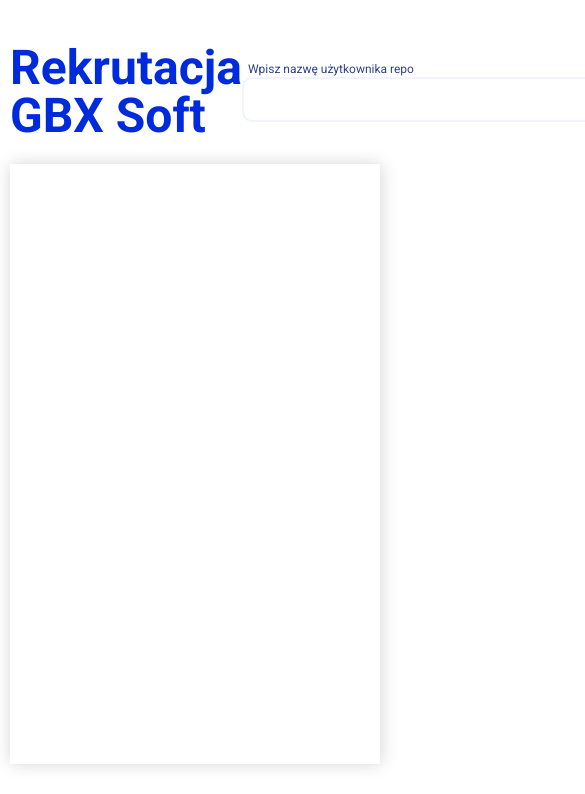
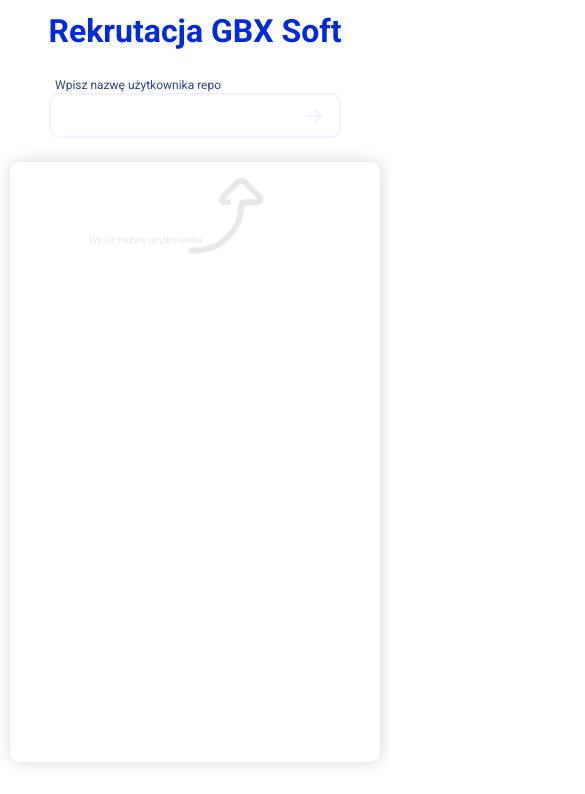
Before and after one commit to piotrniezgoda/githubFetchRepos, a website built with webpack: page src/index.html in a window 390 px wide. Shown: the part 76-870 px from the top of the page, 585 px wide, since content can reach past the window. Built offline with nearby package versions, Linux system fonts and the light colour scheme.

Commit message:
v1.0, added RWD, favicon, typehere arrow

```diff
--- a/src/index.html
+++ b/src/index.html
@@ -6,6 +6,8 @@
   <title>Rekrutacja GBX Soft</title>
   <meta name="description" content="Zadanie rekrutacyjne GBX Soft">
   <link href="https://fonts.googleapis.com/css?family=Roboto:400,500,700&display=swap" rel="stylesheet">
+  <link rel="shortcut icon" href="assets/favicon.ico" type="image/x-icon">
+  <link rel="icon" href="assets/favicon.ico" type="image/x-icon">
 </head>
 <body>
   <div class="siteContainer">
@@ -15,7 +17,7 @@
         <h1 class="header__title">Rekrutacja GBX Soft</h1>
         <form id="searchForm" class="header__searchForm">
           <label class="header__search-label" for="site-search">Wpisz nazwę użytkownika repo</label>
-          <input class="header__search-input" type="search" id="site-search" name="q" aria-label="Szukaj użytkownia">
+          <input required class="header__search-input" type="search" id="site-search" name="q" aria-label="Szukaj użytkownia">
           <button type="submit" id="searchBtn" class="header__search-button"><svg width="17" height="16" fill="none" xmlns="http://www.w3.org/2000/svg"><path class="searchArrow" d="M15.7899 8.66887c.3905-.39053.3905-1.02369 0-1.41422L9.42591.89069c-.39052-.39052-1.02369-.39052-1.41421 0-.39052.39053-.39052 1.02369 0 1.41422l5.6569 5.65685-5.6569 5.65684c-.39052.3905-.39052 1.0237 0 1.4142.39052.3906 1.02369.3906 1.41421 0l6.36399-6.36393zM.12036 8.96176H15.0828v-2H.12036v2z"/></svg></button>
         </form>
       </div>
--- a/src/scripts/index.js
+++ b/src/scripts/index.js
@@ -1,5 +1,6 @@
 import '../styles/index.scss';
 import logo from '../assets/logoGbx.svg';
+import favicon from '../assets/favicon.ico';
 import {renderResoult, renderContainer} from './renderResoult';
 
 (function() {
@@ -49,6 +50,10 @@
     fetchUser(searchInput.value);
   };
 
+  const initialAssets = () => {
+    renderContainer.innerHTML = '<svg class="arrow-typeHere" xmlns="http://www.w3.org/2000/svg" viewBox="0 0 285.85 123.65"><g data-name="Warstwa 2"><g fill="#d1d3d4" data-name="Warstwa 1"><text transform="translate(0 106.27)" font-size="16" font-family="Roboto-Regular, Roboto">Wpisz nazwę użytkownika</text><path d="M285.85 34.75a9.67 9.67 0 01-9.67 9.68H254a79.21 79.21 0 01-79.21 79.22H167a4.83 4.83 0 110-9.66h7.73a69.63 69.63 0 0069.55-69.55 9.68 9.68 0 019.72-9.67h22.2l-23.63-23.69a4.83 4.83 0 00-6.84 0l-23.61 23.66h5.29a4.83 4.83 0 110 9.66h-5.29a9.67 9.67 0 01-6.84-16.51l23.61-23.63a14.49 14.49 0 0120.52 0L283 27.92a9.64 9.64 0 012.85 6.83z"/></g></g></svg>';
+  };
+
   searchBtn.addEventListener('click', showData);
   searchForm.addEventListener('submit', showData);
   logoImage.addEventListener('click', () => {
@@ -56,9 +61,9 @@
   });
   document.addEventListener('keyup', (e) => {
     if(e.keyCode === 8 && searchInput.value === '') {
-      renderContainer.innerHTML = '';
+      initialAssets();
     };
   });
 
-
+  initialAssets();
 })();
--- a/src/styles/_header.scss
+++ b/src/styles/_header.scss
@@ -13,6 +13,12 @@
   font-size: 3rem;
   color: $titleColor;
   font-weight: 700;
+  @media (max-width:931px) {
+    margin-bottom: 2rem;
+  }
+  @media (max-width:500px) {
+    font-size: 2rem;
+  }
 }
 
 .header__container {
@@ -21,6 +27,11 @@
   display: flex;
   justify-content: space-between;
   align-items: center;
+
+  @media (max-width:931px) {
+    flex-direction: column;
+    margin-top: 18px;
+  }
 
 }
 
@@ -45,6 +56,10 @@
   padding: 10px 46px 10px 10px;
   transition: border 0.6s;
 
+  @media (max-width:500px) {
+    max-width: 398px;
+    width: 100%;
+  }
 
   &:focus {
     outline: none;
--- a/src/styles/_main.scss
+++ b/src/styles/_main.scss
@@ -3,18 +3,28 @@
   padding: 2.5rem 0.93rem 2.5rem 2.5rem;
   box-shadow: 1px 0px 16px rgba(0, 0, 0, 0.17);
   height: 37.5rem;
+  border-radius: 10px;
+
+  @media (max-width: 500px) {
+    padding: 1rem 0.3rem 0.3rem 1rem;
+  }
 }
 
 .resoultsGrid {
   padding-right: 0.93rem;
   height: 100%;
-  border-radius: 10px;
   display: grid;
   grid-template-columns: 1fr 1fr;
   grid-template-rows: auto 1fr;
   grid-column-gap: 1.25rem;
   grid-row-gap: 1.125rem;
   overflow-y: scroll;
+  position:relative;
+
+
+  @media (max-width:827px) {
+    grid-template-columns: 1fr;
+  }
 
   &::-webkit-scrollbar {
     width: 0.25rem;
@@ -34,16 +44,27 @@
 
 .repo {
   background: $repoBg;
-  height: 8.125rem;
   display: flex;
   border-radius: 10px;
   padding: 1.5rem 1.875rem;
   justify-content: space-between;
   align-items: center;
 
+  @media(max-width:500px) {
+    padding: 1.5rem 0.875rem;
+  }
+
+  @media(max-width: 475px) {
+    flex-direction: column;
+  }
+
   &__info {
     margin-right: 1.25rem;
-    flex: 2 1 70%
+    flex: 2 1 70%;
+    @media(max-width: 475px) {
+      margin-right: 0;
+      margin-bottom: 1rem;
+    }
   }
 
   &__title {
@@ -51,6 +72,10 @@
     font-size: 1.5rem;
     font-weight: 500;
     margin-bottom: 4px;
+
+    @media(max-width: 475px) {
+     text-align: center;
+    }
   }
 
   &__desc {
@@ -91,6 +116,11 @@
     flex-shrink: 0;
     overflow: hidden;
     margin-right: 1.25rem;
+
+    @media(max-width: 475px) {
+      margin-right: 0;
+      margin-bottom: 1rem;
+    }
     > img {
       object-fit: cover;
       width: 100%;
@@ -142,3 +172,11 @@
   font-size: 1.3rem;
   color: #dc1e87;;
 }
+
+.arrow-typeHere {
+  position: absolute;
+  top: 0;
+  right: 7rem;
+  width: 50%;
+  opacity: 0.5;
+}
```
Also changed, not shown: src/assets/favicon.ico (added), src/assets/photo.jpg (deleted).
